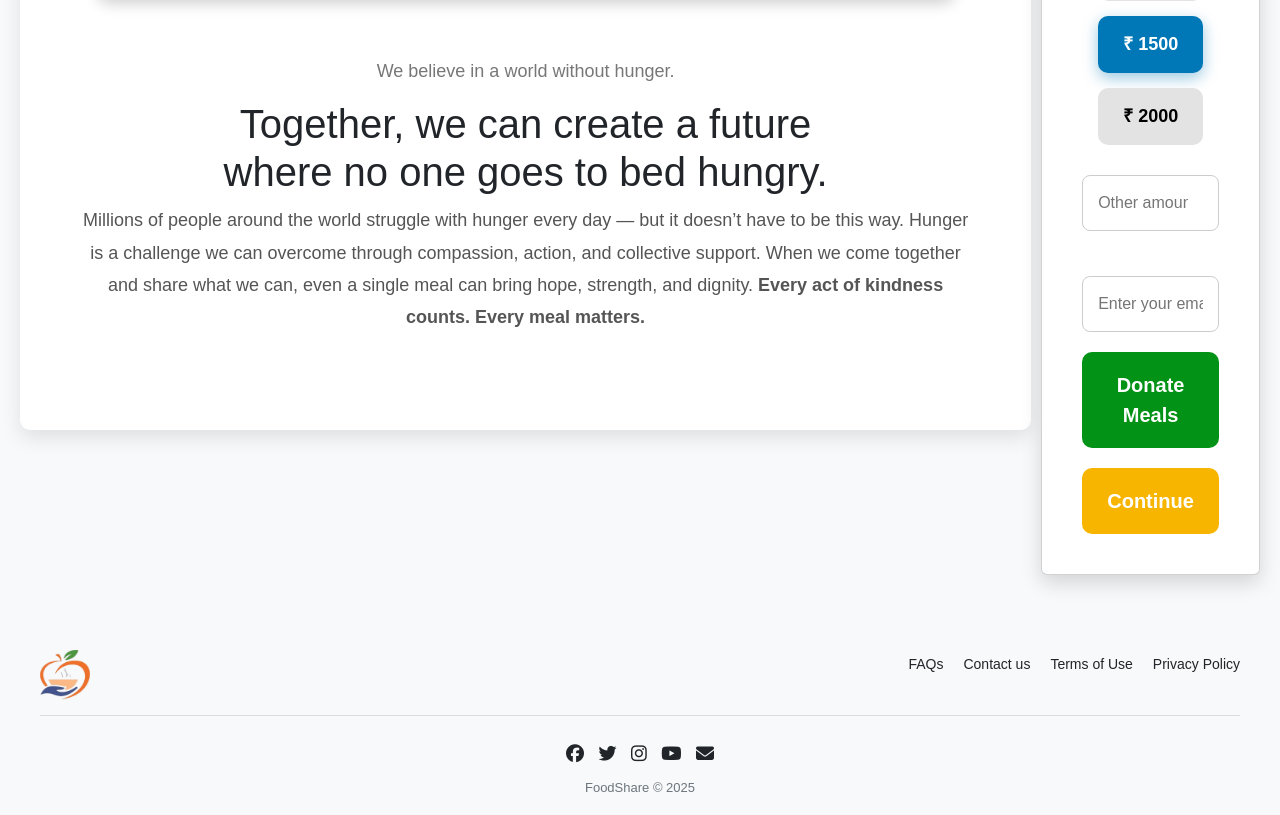
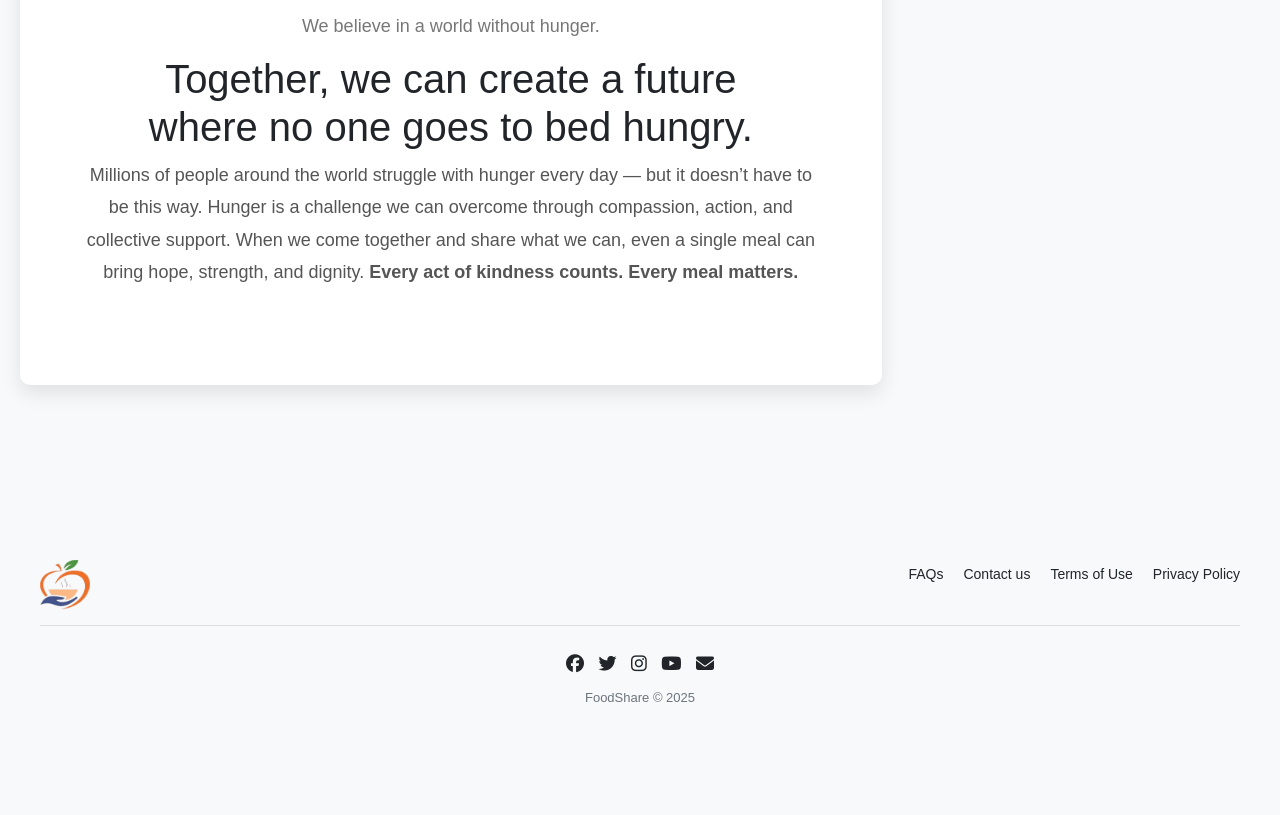
Before and after one commit to Vishnu-Vijayan-2002/web_mini_project_php, a PHP site: page /donate.php in a window 1280 px wide. Shown: the part 647-1462 px from the top of the page. After the commit the page ends 1349 px from the top, so only its background shows below. Run offline with PHP 8.4, Linux system fonts and the light colour scheme; a user stored in the database is signed in.

Commit message:
Your commit message

```diff
--- a/project/donate.php
+++ b/project/donate.php
@@ -39,33 +39,8 @@
 </div>
 
 </div>
-    <div class="card">
-      <!-- Toggle Buttons -->
-      <div class="toggle-container">
-        <button id="onceBtn" class="toggle-button active">Once</button>
-        <button id="monthlyBtn" class="toggle-button">Monthly 💛</button>
-      </div>
 
-      <!-- Main Donation Card (Dynamic) -->
-      <div class="center-card">
-        <h2>Donate <span id="donationType">once</span></h2>
-        <p class="amount">₹<span id="donationAmount">150</span></p>
-        <p class="impact" id="impactText">This can provide food to <strong>50 people</strong> in need</p>
-      </div>
-
-      <!-- Donation Options -->
-      <div class="amount-options">
-        <button class="donation-option" onclick="updateCard(500, 'This can provide food to <strong>7 people</strong> in need')">₹ 500</button>
-        <button class="donation-option" onclick="updateCard(1000, 'This can provide food to <strong>16 people</strong> in need')">₹ 1000</button>
-        <button class="donation-option selected" onclick="updateCard(1500, 'This can provide food to <strong>50 people</strong> in need')">₹ 1500</button>
-        <button class="donation-option" onclick="updateCard(2000, 'This can provide food to <strong>100 people</strong> in need')">₹ 2000</button>
-        <input type="number" id="customAmount" placeholder="Other amount" oninput="updateCustomCard()">
-      </div>
-
-      <input type="email" id="emailInput"placeholder="Enter your email" class="email-input">
-      <button onclick="window.location.href='donate_meals.php'" class="meals">Donate Meals</button>
-      <button onclick="validateAndContinue()" class="cta-button">Continue</button>
-    </div>
+    <button onclick="window.location.href='donate_meals.php'" class="meals">Donate Meals</button>
 </div>
 <!-- Scroll to Top Button -->
 <?php  include 'scrolling.php' ?>
```
Also changed, not shown: project/admin/settings.php (+22 -13 lines).
